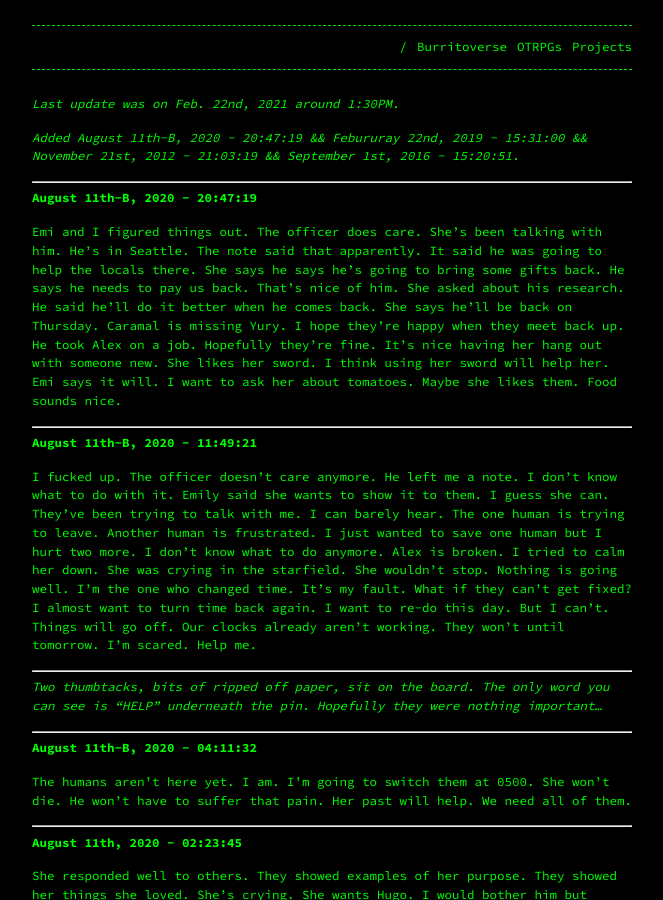
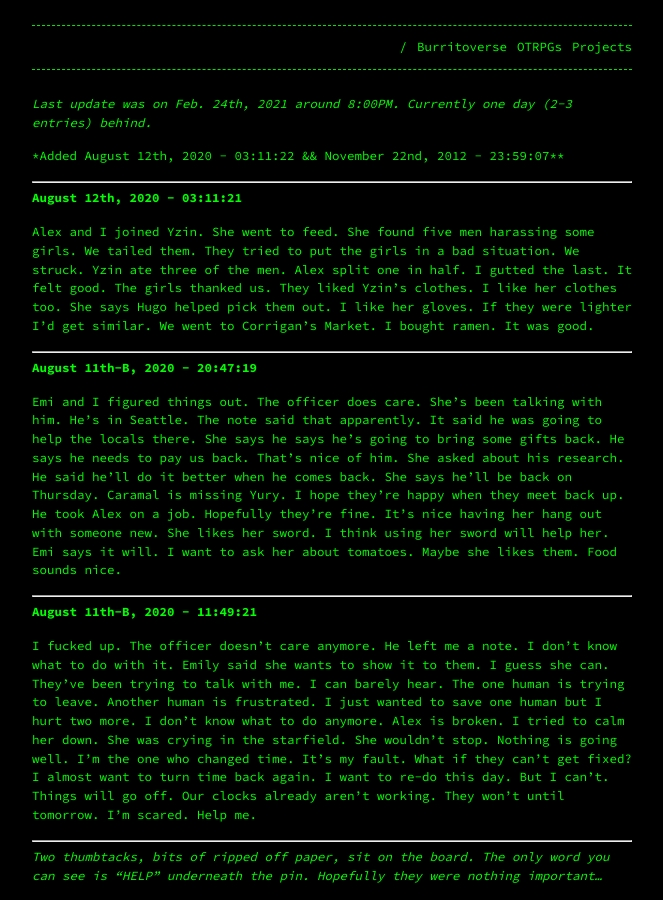
Before and after one commit to Terwilliger69105/69105.github.io, a Jekyll site: the page built from _pages/burritoverse/nimu.md, in a window 1280 px wide and 900 px high. Shown: the whole window, without its empty margins (308-971 px from the left). Built offline with Jekyll 4.4.1, drawn with Linux system fonts in a browser that asks for light colours; our own code applies the rules of GitHub Pages for plain Markdown files; some of the changed text lies outside the part shown.

Commit message:
Update nimu.md

```diff
--- a/_pages/burritoverse/nimu.md
+++ b/_pages/burritoverse/nimu.md
@@ -3,9 +3,15 @@ title: "Nimu"
 permalink: /burritoverse/nimu/
 ---
 
-*Last update was on Feb. 22nd, 2021 around 1:30PM.*
+*Last update was on Feb. 24th, 2021 around 8:00PM. Currently one day (2-3 entries) behind.*
 
-*Added August 11th-B, 2020 - 20:47:19 && Febururay 22nd, 2019 - 15:31:00 && November 21st, 2012 - 21:03:19 && September 1st, 2016 - 15:20:51.*
+*Added August 12th, 2020 - 03:11:22 && November 22nd, 2012 - 23:59:07**
+
+---
+
+**August 12th, 2020 - 03:11:21**
+
+Alex and I joined Yzin. She went to feed. She found five men harassing some girls. We tailed them. They tried to put the girls in a bad situation. We struck. Yzin ate three of the men. Alex split one in half. I gutted the last. It felt good. The girls thanked us. They liked Yzin's clothes. I like her clothes too. She says Hugo helped pick them out. I like her gloves. If they were lighter I'd get similar. We went to Corrigan's Market. I bought ramen. It was good.
 
 ---
 
@@ -337,6 +343,12 @@ Mother wanted to try something new. Father left town. She says it's a human holi
 
 ---
 
+**November 22nd, 2012 - 23:59:07**
+
+Emi and I went to the Edge. It's strange. Watching Humans but them not knowing. They looked happy. They could go around and do whatever. They had a trading post. It was really cool. We almost went out. Emi said we shouldn't though. There was nothing stopping us. We'll go some other time.
+
+---
+
 **November 21st, 2012 - 21:03:19**
 
 School was fun today. Everybody but Emi and I weren't paying attention to the Human Studies course. They all failed their tests. They hoped everyone failed for a curve. We passed. They were mad. It was funny. The teacher said she's proud of me. I found out how to answer the question. I can lie through it. Mother told me not to lie. I won't lie to anyone. I will lie to that question. They smile at me now. They call me a good student now. Ha.
```
